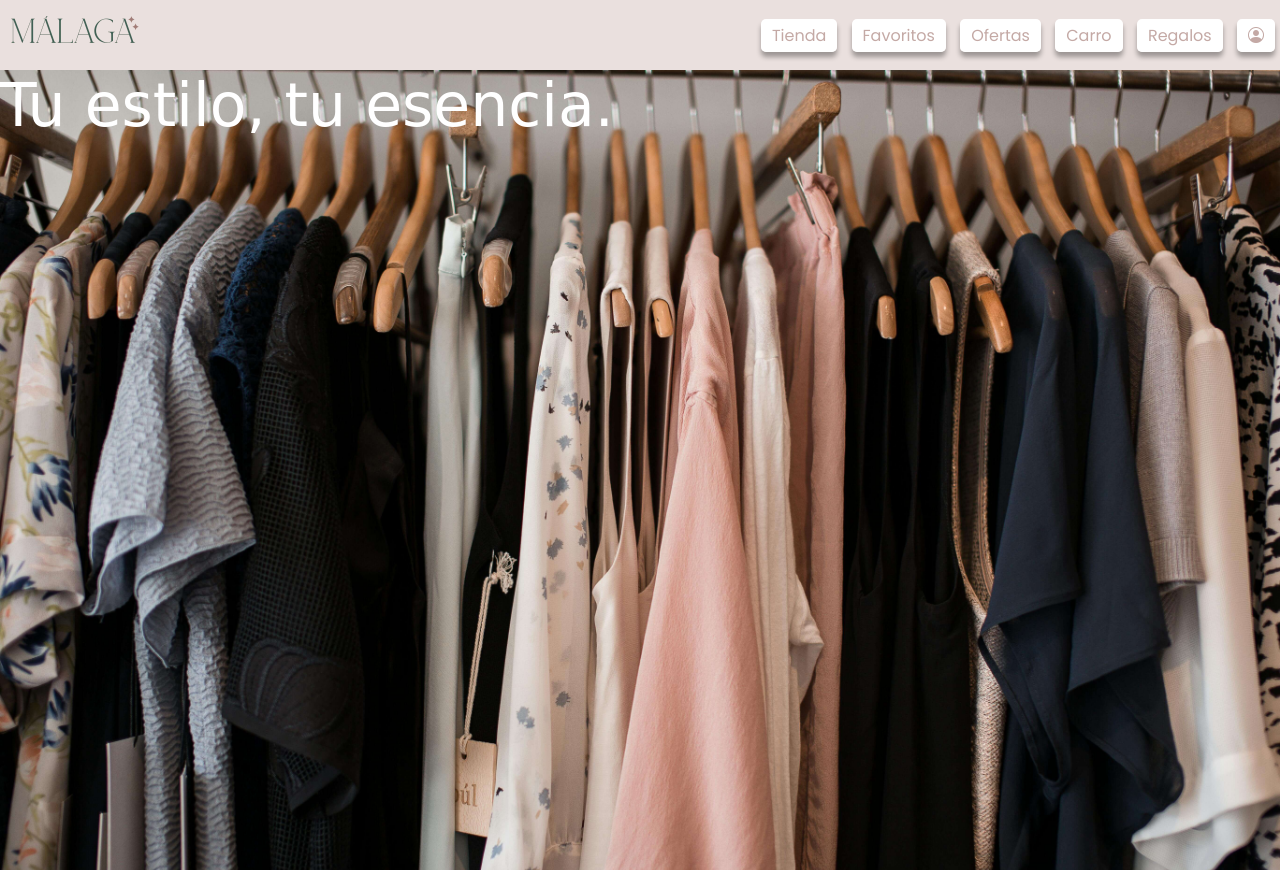
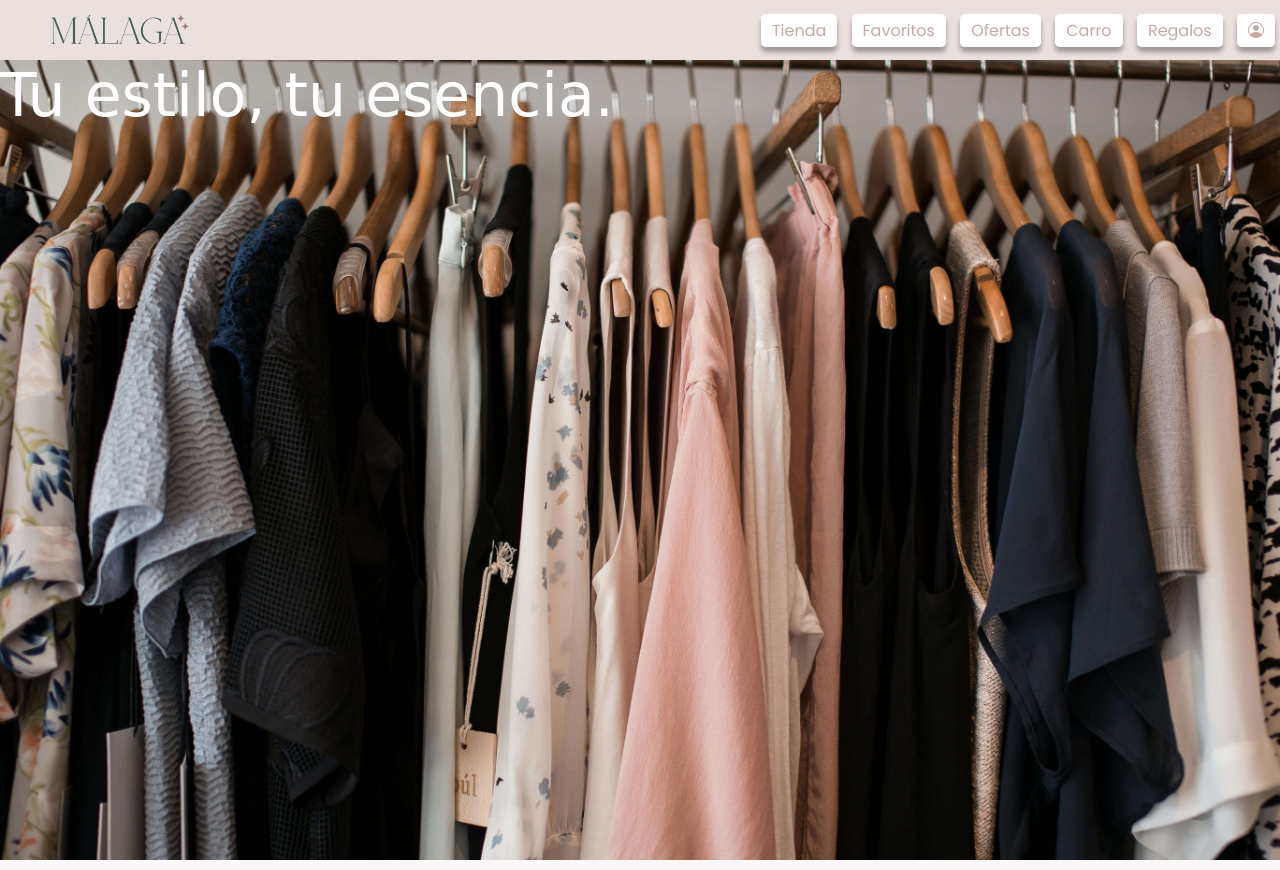
Before and after one commit to FrancoDeGaetani/comision-57670, a plain HTML site: page index.html in a window 1280 px wide. Shown: the top 870 px of the page. Drawn offline with nearby package versions, Linux system fonts and the light colour scheme; a web font is replaced by a local one.

Commit message:
arreglando el logo del nav-bar

```diff
--- a/index.html
+++ b/index.html
@@ -11,7 +11,7 @@
     <header class="header">
         <nav class="nav">
             <div class="header-logo-container">
-                <a href="#">
+                <a href="#" class="link-logo">
                     <img src="./assets/imgs/logo.png" alt="" class="header-logo">
                 </a>
             </div>
--- a/styles/styles.css
+++ b/styles/styles.css
@@ -31,7 +31,7 @@ h1, h2, h3, h4{
 
 .nav{
     display: flex;
-    height: 4.3875rem;
+    height: 60px;
     justify-content: space-between;
     align-items: center;
 }
@@ -39,11 +39,19 @@ h1, h2, h3, h4{
 .header-logo-container{
     max-width: 100%;
     width: auto;
-    margin: 1px 10px;
+}
+
+.link-logo {
+    height: 56px;
+}
+
+.nav .header-logo-container a {
+    display: inline-block;
 }
 
 .header-logo {
-    width: 130px;
+    width: 140px;
+    margin: 10px 10px 0px 50px;
 }
 
 .nav-list li {
@@ -58,6 +66,8 @@ h1, h2, h3, h4{
     border-radius: 5px;
     box-shadow: 0 5px 5px #0005;
     padding: 4px 10px;
+    width: 120%;
+    height: 100%;
 }
 
 
```
